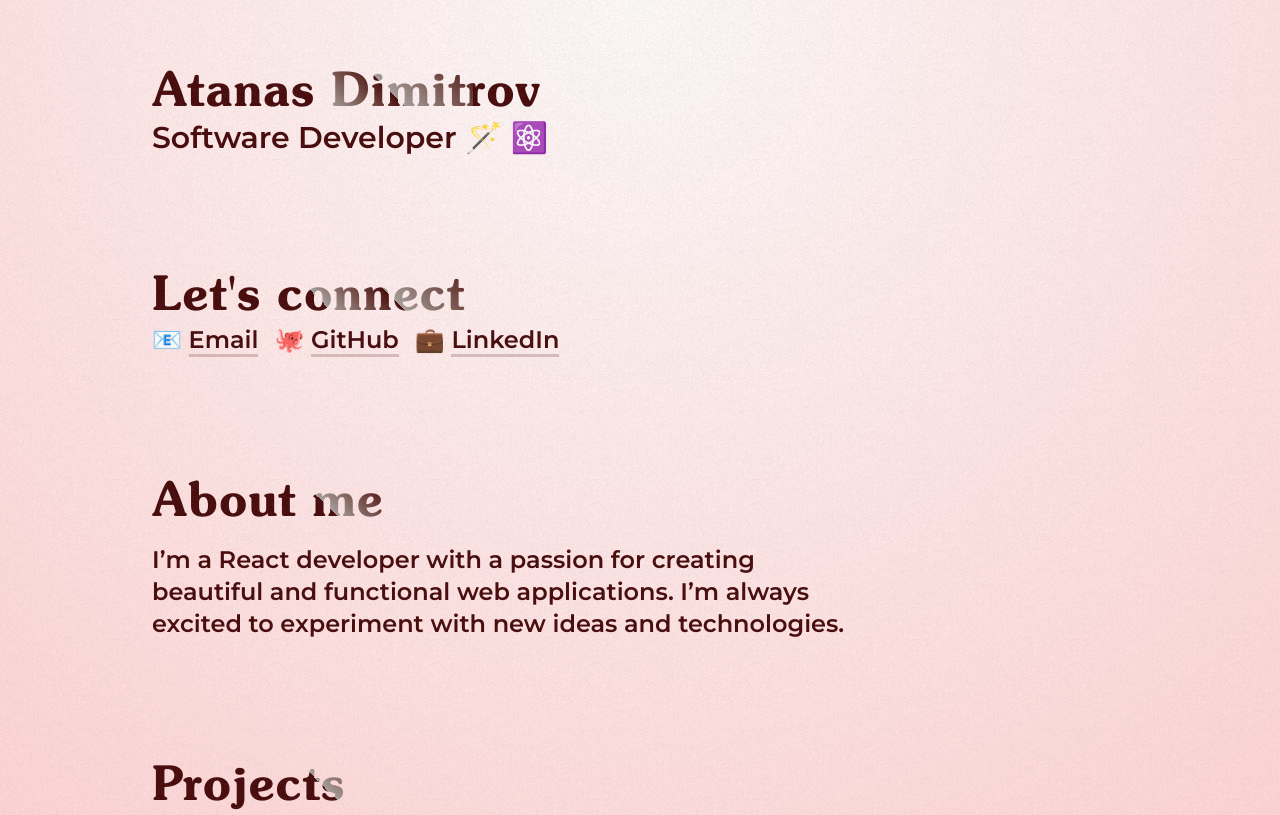
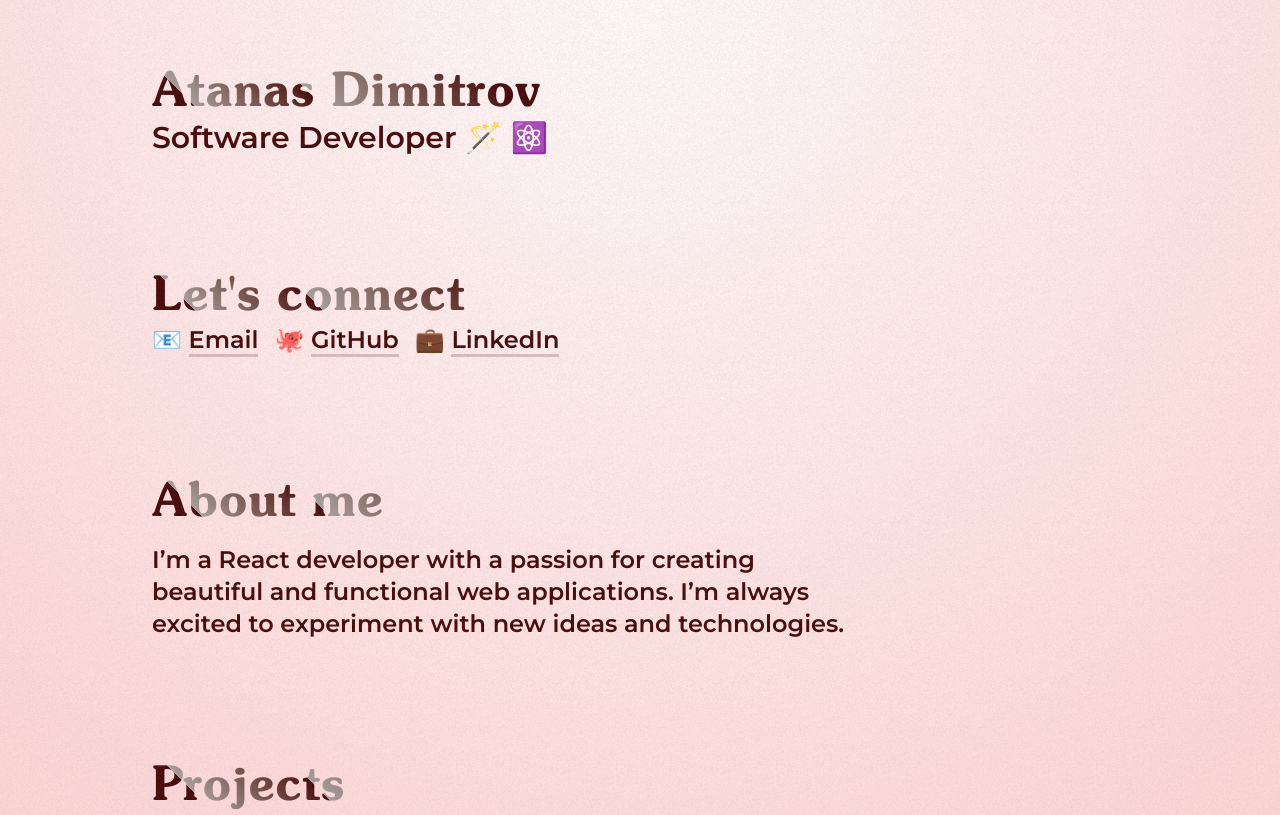
Before and after one commit to atanas-dim/portfolio-2, a Next.js app: page / in a window 1280 px wide. Shown: the top 815 px of the page. Built offline with nearby package versions, Linux system fonts and the light colour scheme.

Commit message:
Revert glossy background size update to fix edge

```diff
--- a/src/app/globals.css
+++ b/src/app/globals.css
@@ -101,7 +101,7 @@
 
   background-clip: text;
   background-position: -25vmax 0;
-  background-size: 50vmax 100px;
+  background-size: 50vmax 50vmax;
   background-repeat: repeat-x;
 }
 
```
